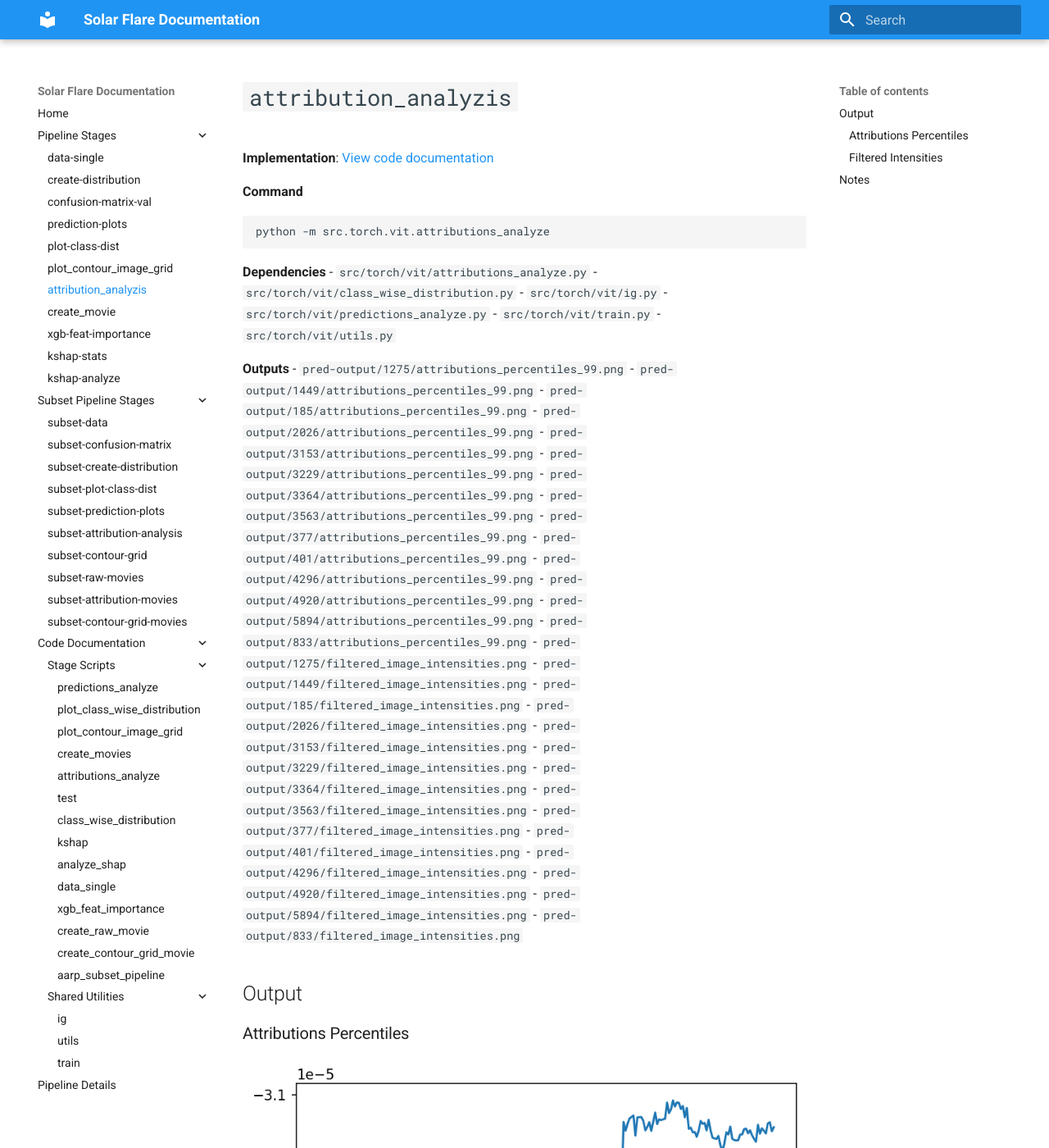
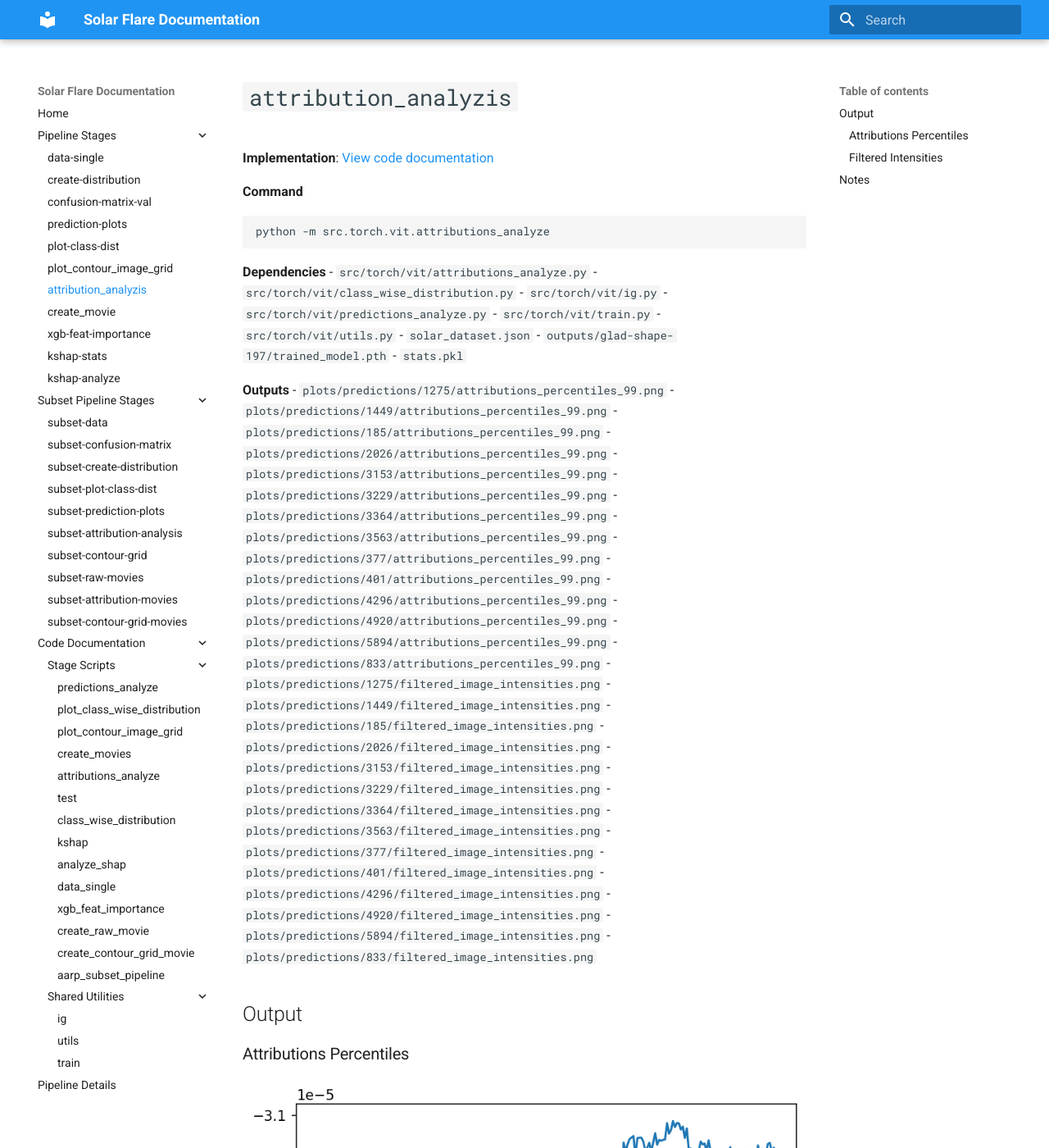
Before and after one commit to linnabraham/solar, an MkDocs documentation site: the page built from docs/stages/attribution_analyzis.md, in a window 1280 px wide and 1400 px high. Shown: the whole window at 82% size. Built offline with MkDocs 1.6.1 and Material for MkDocs 9.7.7, drawn with Linux system fonts in a browser that asks for light colours.

Commit message:
chore(docs): update stage related markdown files fixed by generate-pipeline-docs

```diff
--- a/docs/stages/attribution_analyzis.md
+++ b/docs/stages/attribution_analyzis.md
@@ -15,36 +15,39 @@ python -m src.torch.vit.attributions_analyze
 - `src/torch/vit/predictions_analyze.py`
 - `src/torch/vit/train.py`
 - `src/torch/vit/utils.py`
+- `solar_dataset.json`
+- `outputs/glad-shape-197/trained_model.pth`
+- `stats.pkl`
 
 **Outputs**
-- `pred-output/1275/attributions_percentiles_99.png`
-- `pred-output/1449/attributions_percentiles_99.png`
-- `pred-output/185/attributions_percentiles_99.png`
-- `pred-output/2026/attributions_percentiles_99.png`
-- `pred-output/3153/attributions_percentiles_99.png`
-- `pred-output/3229/attributions_percentiles_99.png`
-- `pred-output/3364/attributions_percentiles_99.png`
-- `pred-output/3563/attributions_percentiles_99.png`
-- `pred-output/377/attributions_percentiles_99.png`
-- `pred-output/401/attributions_percentiles_99.png`
-- `pred-output/4296/attributions_percentiles_99.png`
-- `pred-output/4920/attributions_percentiles_99.png`
-- `pred-output/5894/attributions_percentiles_99.png`
-- `pred-output/833/attributions_percentiles_99.png`
-- `pred-output/1275/filtered_image_intensities.png`
-- `pred-output/1449/filtered_image_intensities.png`
-- `pred-output/185/filtered_image_intensities.png`
-- `pred-output/2026/filtered_image_intensities.png`
-- `pred-output/3153/filtered_image_intensities.png`
-- `pred-output/3229/filtered_image_intensities.png`
-- `pred-output/3364/filtered_image_intensities.png`
-- `pred-output/3563/filtered_image_intensities.png`
-- `pred-output/377/filtered_image_intensities.png`
-- `pred-output/401/filtered_image_intensities.png`
-- `pred-output/4296/filtered_image_intensities.png`
-- `pred-output/4920/filtered_image_intensities.png`
-- `pred-output/5894/filtered_image_intensities.png`
-- `pred-output/833/filtered_image_intensities.png`
+- `plots/predictions/1275/attributions_percentiles_99.png`
+- `plots/predictions/1449/attributions_percentiles_99.png`
+- `plots/predictions/185/attributions_percentiles_99.png`
+- `plots/predictions/2026/attributions_percentiles_99.png`
+- `plots/predictions/3153/attributions_percentiles_99.png`
+- `plots/predictions/3229/attributions_percentiles_99.png`
+- `plots/predictions/3364/attributions_percentiles_99.png`
+- `plots/predictions/3563/attributions_percentiles_99.png`
+- `plots/predictions/377/attributions_percentiles_99.png`
+- `plots/predictions/401/attributions_percentiles_99.png`
+- `plots/predictions/4296/attributions_percentiles_99.png`
+- `plots/predictions/4920/attributions_percentiles_99.png`
+- `plots/predictions/5894/attributions_percentiles_99.png`
+- `plots/predictions/833/attributions_percentiles_99.png`
+- `plots/predictions/1275/filtered_image_intensities.png`
+- `plots/predictions/1449/filtered_image_intensities.png`
+- `plots/predictions/185/filtered_image_intensities.png`
+- `plots/predictions/2026/filtered_image_intensities.png`
+- `plots/predictions/3153/filtered_image_intensities.png`
+- `plots/predictions/3229/filtered_image_intensities.png`
+- `plots/predictions/3364/filtered_image_intensities.png`
+- `plots/predictions/3563/filtered_image_intensities.png`
+- `plots/predictions/377/filtered_image_intensities.png`
+- `plots/predictions/401/filtered_image_intensities.png`
+- `plots/predictions/4296/filtered_image_intensities.png`
+- `plots/predictions/4920/filtered_image_intensities.png`
+- `plots/predictions/5894/filtered_image_intensities.png`
+- `plots/predictions/833/filtered_image_intensities.png`
 
 ## Output
 
```
Also changed, not shown: docs/stages/create_movie.md (+2 -2 lines), docs/stages/kshap-analyze.md (+1 -0 lines), docs/stages/kshap-stats.md (+1 -0 lines), docs/stages/plot-class-dist.md (+16 -7 lines), docs/stages/prediction-plots.md (+14 -14 lines).
